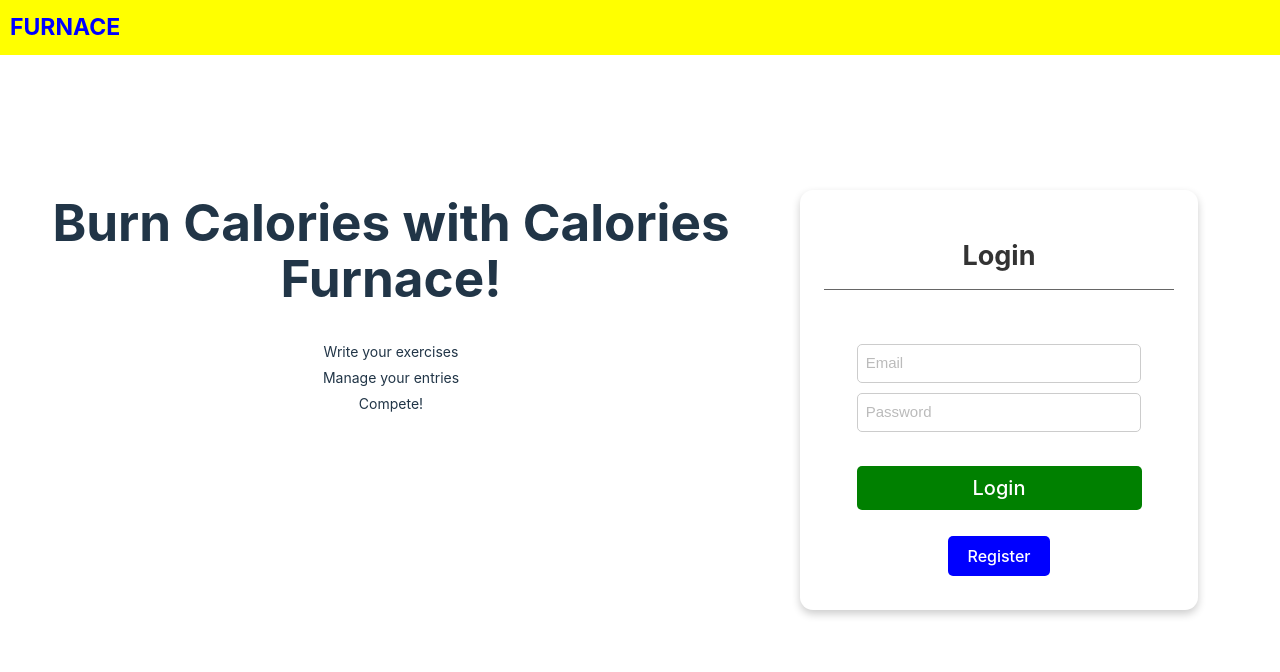
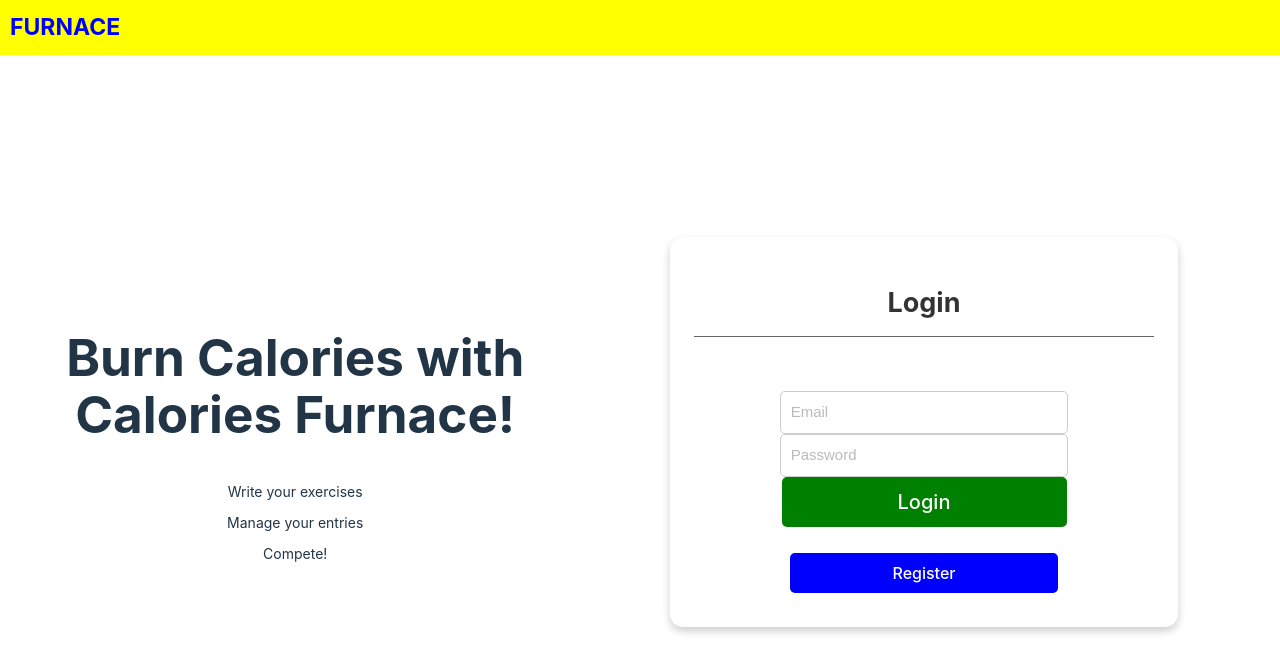
Before and after one commit to MatthewLacerda2/CalorieBurningApp, a React (Vite) app in the folder calorieburningapp.client/: page / in a window 1280 px wide. Shown: the top 672 px of the page. Built offline with nearby package versions, Linux system fonts and the light colour scheme.

Commit message:
MainPage switchs Login/Register formulary

```diff
--- a/calorieburningapp.client/src/App.tsx
+++ b/calorieburningapp.client/src/App.tsx
@@ -7,7 +7,6 @@ import UserPage from './Pages/User/UserPage/UserPage';
 import ManageEntriesPage from './Pages/User/ManageEntriesPage/ManageEntriesPage';
 import StreaksPage from './Pages/Leaderboard/Streaks/StreaksPage';
 import CaloriesPage from './Pages/Leaderboard/CaloriesPage/CaloriesPage';
-import RegisterPage from './Pages/RegisterPage';
 
 function App() {
     return (
@@ -15,7 +14,6 @@ function App() {
             <Header/>
             <Routes>
                 <Route path="/" element={<MainPage/>} />
-                <Route path="/Register" element={<RegisterPage/>}/>
                 <Route path="*" element={<NotFoundPage/>}/>
                 <Route path="/User">
                     <Route index element={<UserPage/>}/>
--- a/calorieburningapp.client/src/Components/Card/Card.css
+++ b/calorieburningapp.client/src/Components/Card/Card.css
@@ -1,5 +1,5 @@
 .card {
-    min-width: 350px;
+    min-width: 300px;
     min-height: 200px;
     background-color: white;
     border-radius: 13px;
--- /dev/null
+++ b/calorieburningapp.client/src/Components/MainPage/Login/Login.tsx
@@ -0,0 +1,28 @@
+import React from 'react';
+import Card from '../../Card/Card';
+import '../../../Styles/FormularyStyle.css';
+
+interface LoginProps {
+  toggleForm: () => void;
+}
+
+const Login: React.FC<LoginProps> = ({ toggleForm }) => {
+  const handleLogin = () => {
+    // Implemente a funcionalidade de login
+  };
+
+  return (
+    <Card title="Login">
+      <div className="login-form">
+          <input className='input-text' style={{ width: '20em' }} type="email" placeholder="Email" />
+          <input className='input-text' style={{ width: '20em' }} type="password" placeholder="Password" />
+          <br/>
+          <button className="send-button" style={{ width: '285px', fontSize: '20px' }} onClick={handleLogin}>Login</button>
+          <p/>
+          <button className="send-button" style={{ backgroundColor: 'blue' }} onClick={toggleForm}>Register</button>
+      </div>
+    </Card>
+  );
+};
+
+export default Login;
--- /dev/null
+++ b/calorieburningapp.client/src/Components/MainPage/Login/index.js
@@ -0,0 +1 @@
+export { default } from './Login';
--- /dev/null
+++ b/calorieburningapp.client/src/Components/MainPage/MainPage.css
@@ -0,0 +1,59 @@
+.main-container {
+  display: flex;
+  justify-content: space-between;
+  align-items: center;
+  height: 100vh;
+}
+
+.left-section {
+  width: 40%;
+  padding: 20px;
+  display: flex;
+  flex-direction: column;
+  align-items: center;
+}
+
+.right-section {
+  width: 50%;
+  padding: 20px;
+}
+
+.input-text {
+  background-color: var(--background-color);
+  height: 21px;
+  color: black;
+  border: 1px solid #ccc;
+  border-radius: 5px;
+  padding: 10px;
+}
+
+.input-text::placeholder {
+  color: #bbb;
+  font-size: 15px;
+}
+
+.send-button {
+  background-color: green;
+  font-size: 16px;
+  width: 16.7em;
+  height: 2.5em;
+  color: white;
+  padding: 10px 20px;
+  border: none;
+  border-radius: 5px;
+  cursor: pointer;
+  margin-bottom: 10px;
+}
+
+.output-name {
+  display: flex;
+  align-items: center;
+  color: #333;
+  margin-bottom: 10px;
+}
+
+.subtext {
+  font-size: 14px;
+  margin: 5px 0;
+  text-align: left;
+}
--- /dev/null
+++ b/calorieburningapp.client/src/Components/MainPage/Register/Register.tsx
@@ -0,0 +1,26 @@
+import React from 'react';
+import Card from '../../Card/Card';
+import '../../../Styles/FormularyStyle.css';
+
+interface LoginProps {
+  toggleForm: () => void;
+}
+
+const Register: React.FC<LoginProps> = ({ toggleForm }) => {
+  const handleLogin = () => {
+    // Implemente a funcionalidade de login
+  };
+
+  return (
+    <Card title="Login">
+      <div className="login-form">
+          <input className='input-text' type="email" placeholder="Email" />
+          <input className='input-text' style={{ width: '20em' }} type="password" placeholder="Password" />
+          <button className="send-button" style={{ width: '285px', fontSize: '20px' }} onClick={handleLogin}>Login</button>
+          <button className="send-button" style={{ backgroundColor: 'blue' }} onClick={toggleForm}>Register</button>
+      </div>
+    </Card>
+  );
+};
+
+export default Register;
--- /dev/null
+++ b/calorieburningapp.client/src/Components/MainPage/Register/index.js
@@ -0,0 +1 @@
+export { default } from './Register';
--- a/calorieburningapp.client/src/Components/MainPage/RegisterLogin.css
+++ /dev/null
@@ -1,48 +0,0 @@
-.register-login {
-    display: flex;
-    justify-content: space-between;
-  }
-
-  .main-content {
-    flex: 1;
-    padding: 20px;
-  }
-
-  .login-form {
-    flex: 1;
-    display: flex;
-    flex-direction: column;
-    align-items: center;
-  }
-
-  .login-form input {
-    margin-bottom: 10px;
-    padding: 8px;
-    width: 250px;
-  }
-
-  .login-button {
-    background-color: green;
-    color: white;
-    padding: 10px 20px;
-    border: none;
-    border-radius: 5px;
-    cursor: pointer;
-    margin-bottom: 10px;
-  }
-
-  .register-button {
-    background-color: blue;
-    color: white;
-    padding: 10px 20px;
-    border: none;
-    border-radius: 5px;
-    cursor: pointer;
-    margin-bottom: 10px;
-  }
-
-  .subtext {
-    font-size: 14px;
-    margin: 5px 0;
-    text-align: center;
-  }
--- a/calorieburningapp.client/src/Components/MainPage/RegisterLogin.tsx
+++ /dev/null
@@ -1,36 +0,0 @@
-import React from 'react';
-import { Link } from 'react-router-dom';
-import './RegisterLogin.css';
-import Card from '../Card/Card';
-import '../../Styles/FormularyStyle.css'
-
-const RegisterLogin: React.FC = () => {
-  const handleLogin = () => {
-    // Handle login functionality
-  };
-
-  return (
-    <div className="register-login">
-      <div className="main-content">
-        <h1>Burn Calories with Calories Furnace!</h1>
-        <p className="subtext">Write your exercises</p>
-        <p className="subtext">Manage your entries</p>
-        <p className="subtext">Compete!</p>
-      </div>
-      <Card title="Login">
-        <div className="login-form">
-            <input className='input-text'  style={{ width: '20em' }}  type="email" placeholder="Email" />
-            <input className='input-text' style={{ width: '20em' }}  type="password" placeholder="Password" />
-            <br/>
-            <button className="send-button" style={{ width: '285px', fontSize: '20px' }} onClick={handleLogin}>Login</button>
-            <Link to="/Register">
-            <p/>
-            <button className="send-button" style={{ backgroundColor: 'blue' }}>Register</button>
-            </Link>
-        </div>
-      </Card>
-    </div>
-  );
-};
-
-export default RegisterLogin;
--- a/calorieburningapp.client/src/Components/MainPage/index.js
+++ /dev/null
@@ -1 +0,0 @@
-export { default } from './RegisterLogin';
--- a/calorieburningapp.client/src/MainPage.tsx
+++ b/calorieburningapp.client/src/MainPage.tsx
@@ -1,9 +1,27 @@
-import React from 'react';
-import RegisterLogin from './Components/MainPage/RegisterLogin';
+import React, { useState } from 'react';
+import './Components/MainPage/MainPage.css';
+import Register from './Components/MainPage/Register/Register';
+import Login from './Components/MainPage/Login/Login';
 
 const MainPage: React.FC = () => {
+  const [isLogin, setIsLogin] = useState(true);
+
+  const toggleForm = () => {
+    setIsLogin(!isLogin);
+  };
+
   return (
-    <RegisterLogin/>
+    <div className="main-container">
+      <div className="left-section">
+        <h1>Burn Calories with Calories Furnace!</h1>
+        <p className="subtext">Write your exercises</p>
+        <p className="subtext">Manage your entries</p>
+        <p className="subtext">Compete!</p>
+      </div>
+      <div className="right-section">
+        {isLogin ? <Login toggleForm={toggleForm} /> : <Register toggleForm={toggleForm} />}
+      </div>
+    </div>
   );
 }
 
--- a/calorieburningapp.client/src/Pages/RegisterPage.tsx
+++ /dev/null
@@ -1,11 +0,0 @@
-import React from 'react';
-
-const RegisterPage: React.FC = () => {
-  return (
-    <div>
-      <h1>Register Page is here</h1>
-    </div>
-  );
-}
-
-export default RegisterPage;
```
